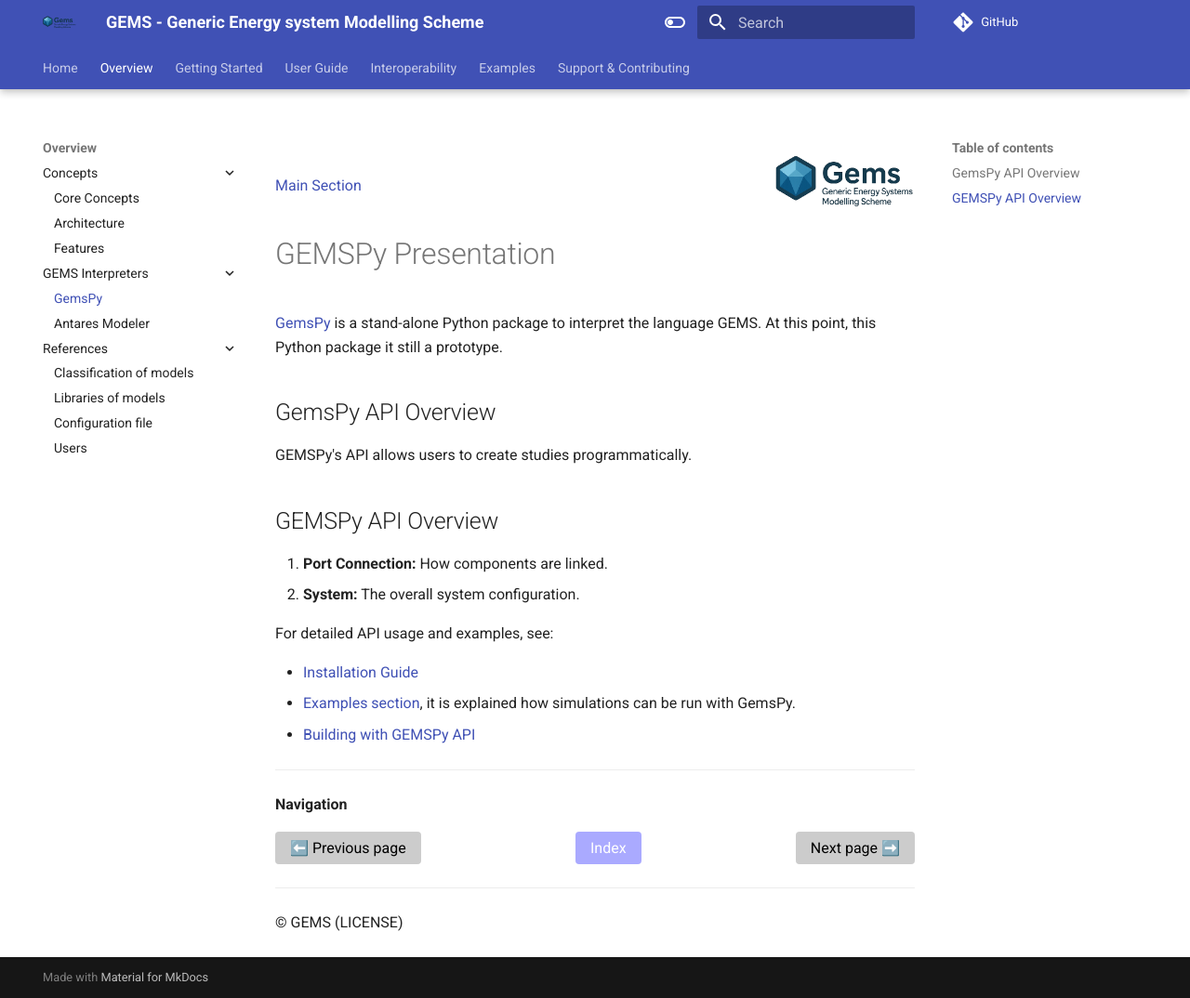
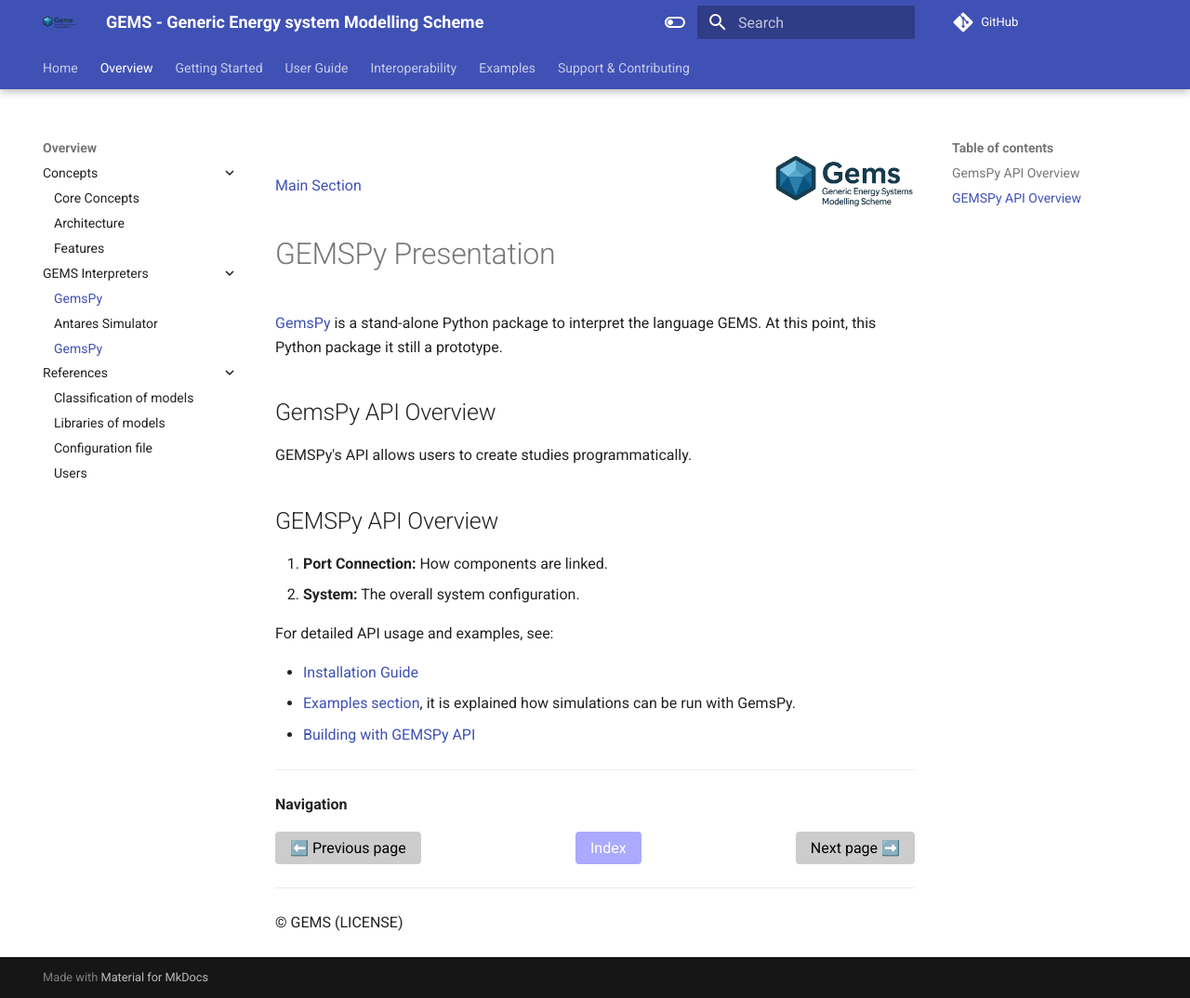
Before and after one commit to AntaresSimulatorTeam/GEMS, an MkDocs documentation site: the page built from doc/1_Overview/GEMS Interpreters/1_gemspy.md, in a window 1280 px wide and 1074 px high. Shown: the whole window at 93% size. Built offline with MkDocs 1.6.1 and Material for MkDocs 9.7.7, drawn with Linux system fonts in a browser that asks for light colours; comment, search, counter and statistics services are not loaded.

Commit message:
Update mkdocs.yml
Co-authored-by: Antoine Oustry, PhD <58943406+aoustry@users.noreply.github.com>

```diff
--- a/mkdocs.yml
+++ b/mkdocs.yml
@@ -42,7 +42,9 @@ nav:
           - Features: 1_Overview/Concepts/3_features_usecase.md
       - GEMS Interpreters:
           - GemsPy: 1_Overview/GEMS Interpreters/1_gemspy.md
-          - Antares Modeler: 1_Overview/GEMS Interpreters/2_antares_simulator_modeler.md
+          - Antares Simulator: 1_Overview/GEMS Interpreters/2_antares_simulator_modeler.md
+          - GemsPy: 1_Overview/GEMS Interpreters/1_gemspy.md
+
       - References:
             - Classification of models: 1_Overview/References/1_Classification.md
             - Libraries of models: 1_Overview/References/2_Libraries.md
```
